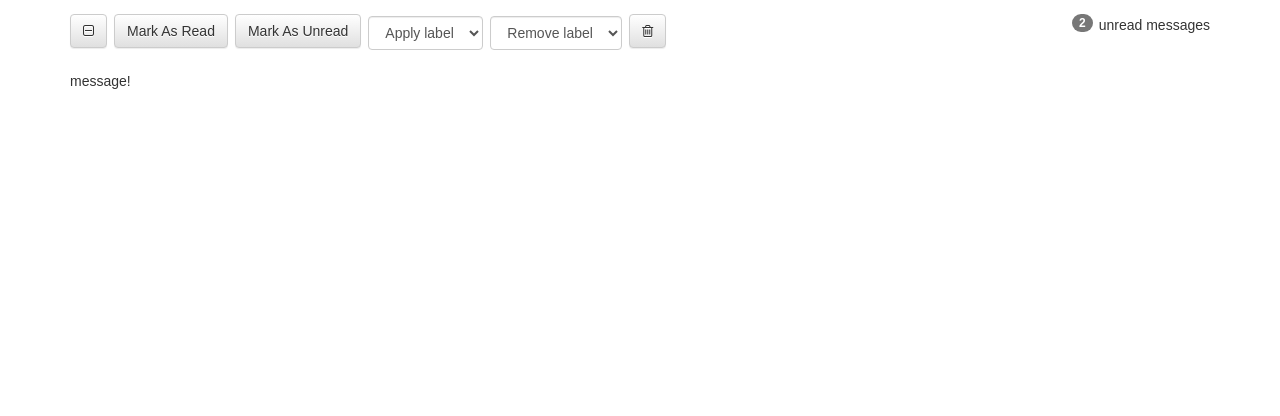
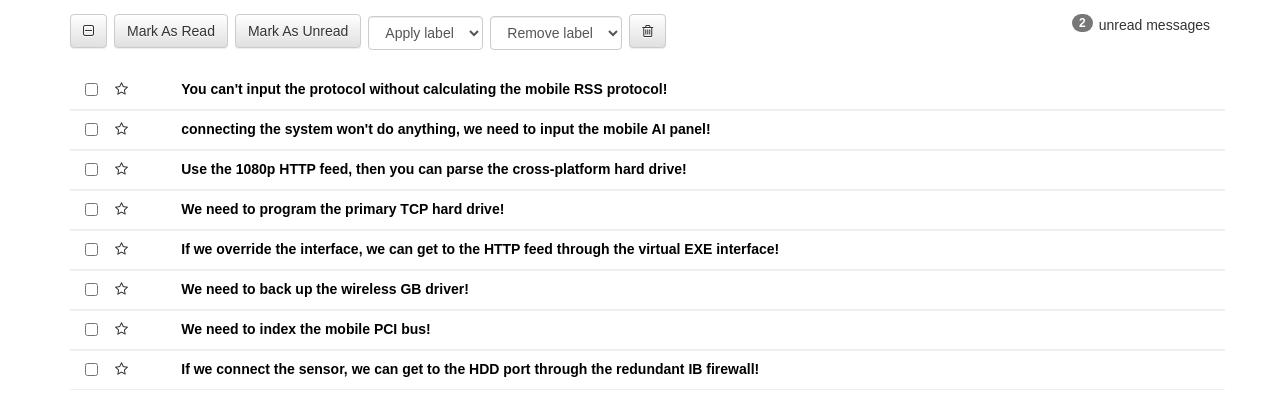
Before and after one commit to TalusRocks/react-inbox, a React (Create React App) app: page / in a window 1280 px wide. Shown: the top 416 px of the page. Built offline with nearby package versions, Linux system fonts and the light colour scheme.

Commit message:
messages populate in one style

```diff
--- a/src/App.js
+++ b/src/App.js
@@ -1,5 +1,4 @@
 import React, { Component } from 'react';
-import logo from './logo.svg';
 import './App.css';
 import Inbox from './components/Inbox'
 
--- a/src/components/Inbox.js
+++ b/src/components/Inbox.js
@@ -1,16 +1,18 @@
 import React, { Component } from 'react';
+import MessageData from './seeds.json'
 import Toolbar from './Toolbar'
 import MessageList from './MessageList'
 
 class Inbox extends Component {
   constructor(props){
     super(props)
+    this.state = { messages: MessageData }
   }
   render(){
     return (
-      <div class="container">
+      <div className="container">
         <Toolbar />
-        <MessageList />
+        <MessageList messages={ this.state.messages }/>
       </div>
     )
   }
--- a/src/components/Message.js
+++ b/src/components/Message.js
@@ -1,15 +1,27 @@
-import React, { Component } from 'react';
+import React from 'react';
 
-class Message extends Component {
-  constructor(props){
-    super(props)
-  }
+const Message = ({ message }) => {
 
-  render(){
     return (
-      <p>message!</p>
+      <div className="row message unread">
+        <div className="col-xs-1">
+          <div className="row">
+            <div className="col-xs-2">
+              <input type="checkbox" />
+            </div>
+            <div className="col-xs-2">
+              <i className="star fa fa-star-o"></i>
+            </div>
+          </div>
+        </div>
+        <div className="col-xs-11">
+          <a href="#">
+            { message.subject }
+          </a>
+        </div>
+      </div>
     )
-  }
+
 }
 
 export default Message;
--- a/src/components/MessageList.js
+++ b/src/components/MessageList.js
@@ -1,16 +1,14 @@
-import React, { Component } from 'react';
+import React from 'react';
 import Message from './Message'
 
-class MessageList extends Component {
-  constructor(props) {
-    super(props)
-  }
+const MessageList = ({ messages }) => {
 
-  render(){
     return (
-      <Message />
+      <div>
+        { messages.map(el => <Message key={ el.id } message={ el }/>)}
+      </div>
     )
-  }
+
 }
 
 export default MessageList;
--- a/src/components/Toolbar.js
+++ b/src/components/Toolbar.js
@@ -7,41 +7,41 @@ class Toolbar extends Component {
 
   render(){
     return (
-      <div class="row toolbar">
-        <div class="col-md-12">
-          <p class="pull-right">
-            <span class="badge badge">2</span>
+      <div className="row toolbar">
+        <div className="col-md-12">
+          <p className="pull-right">
+            <span className="badge badge">2</span>
             unread messages
           </p>
 
-          <button class="btn btn-default">
-            <i class="fa fa-minus-square-o"></i>
+          <button className="btn btn-default">
+            <i className="fa fa-minus-square-o"></i>
           </button>
 
-          <button class="btn btn-default">
+          <button className="btn btn-default">
             Mark As Read
           </button>
 
-          <button class="btn btn-default">
+          <button className="btn btn-default">
             Mark As Unread
           </button>
 
-          <select class="form-control label-select">
+          <select className="form-control label-select">
             <option>Apply label</option>
             <option value="dev">dev</option>
             <option value="personal">personal</option>
             <option value="gschool">gschool</option>
           </select>
 
-          <select class="form-control label-select">
+          <select className="form-control label-select">
             <option>Remove label</option>
             <option value="dev">dev</option>
             <option value="personal">personal</option>
             <option value="gschool">gschool</option>
           </select>
 
-          <button class="btn btn-default">
-            <i class="fa fa-trash-o"></i>
+          <button className="btn btn-default">
+            <i className="fa fa-trash-o"></i>
           </button>
         </div>
       </div>
```
